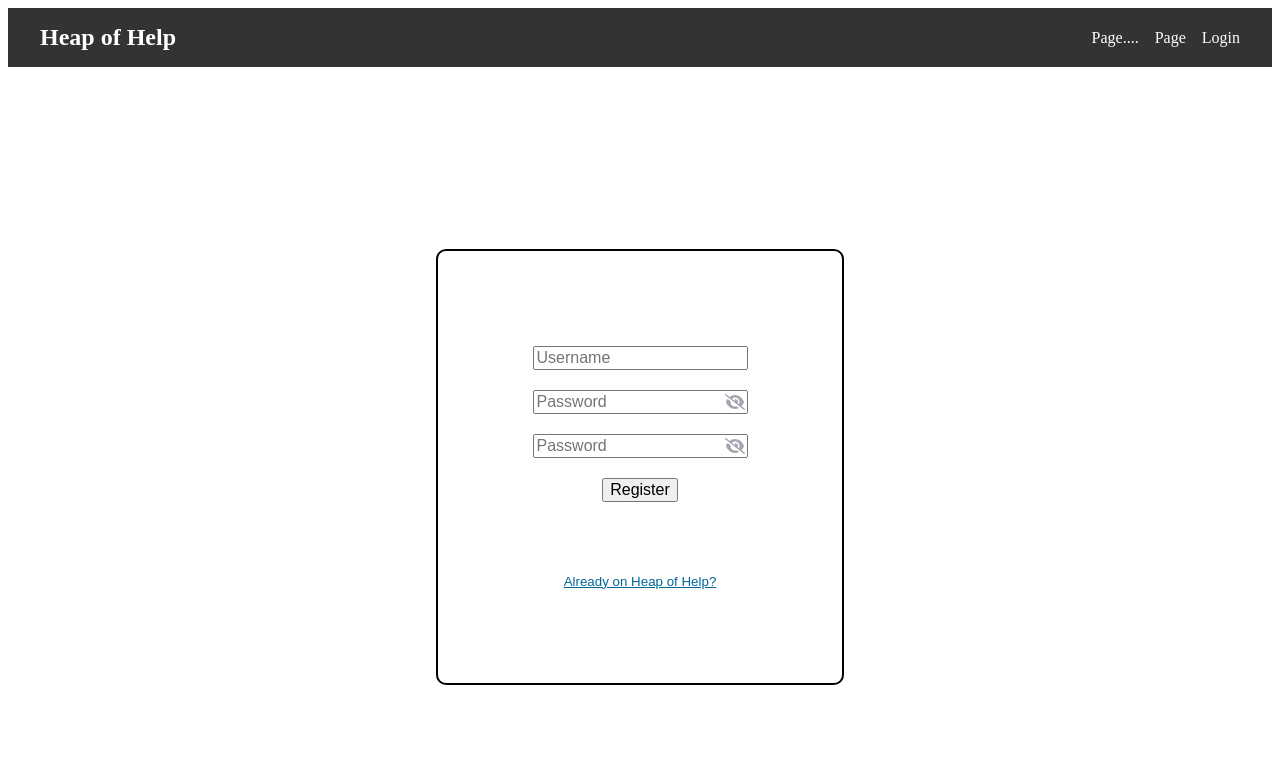
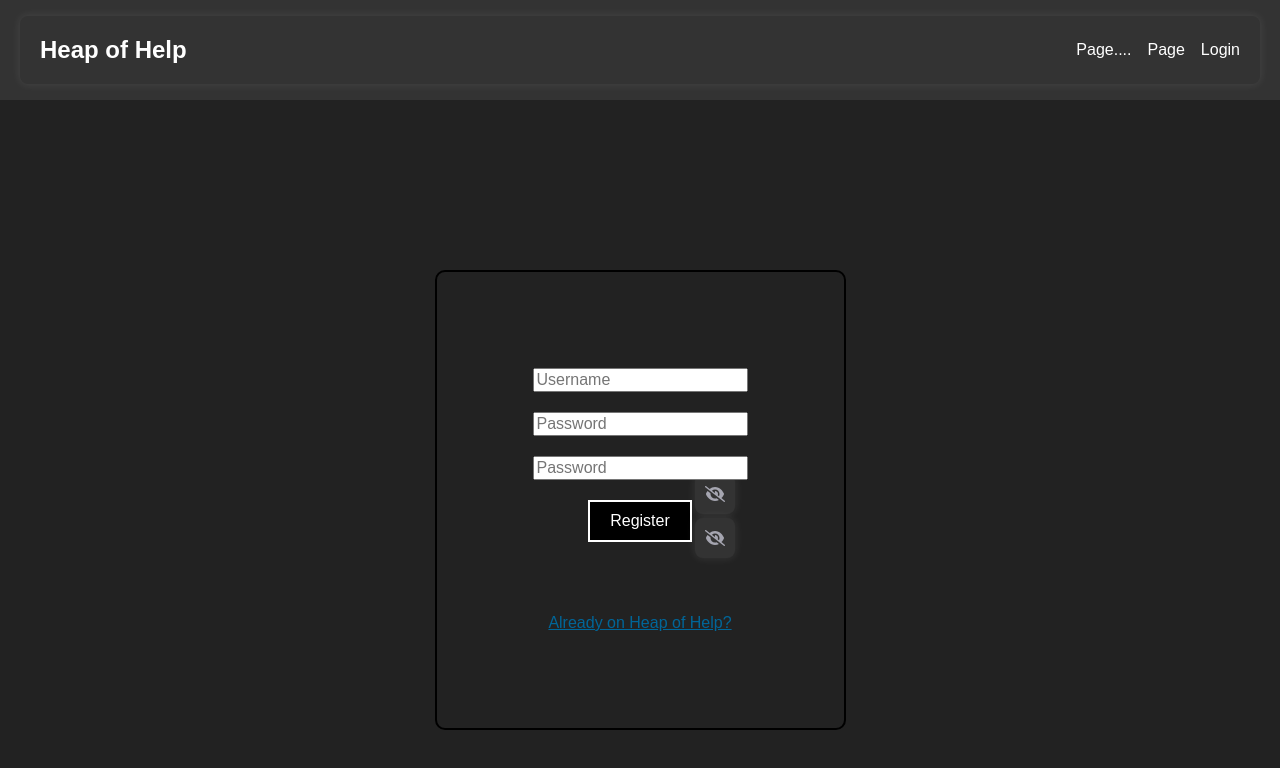
Before and after one commit to VladBagat/Heap-of-Help, a SvelteKit app: page /register in a window 1280 px wide. Shown: the top 768 px of the page. Built offline with nearby package versions, Linux system fonts and the light colour scheme.

Commit message:
Included styles.css in layout.svelte and started a monotone template for the styles of the website

```diff
--- a/src/routes/+layout.svelte
+++ b/src/routes/+layout.svelte
@@ -1,5 +1,6 @@
 <script>
     let menuOpen = false;
+    import "../styles.css";
   </script>
 
   <header class="header">
--- /dev/null
+++ b/src/styles.css
@@ -0,0 +1,59 @@
+/* Global Styles */
+body {
+    font-family: Arial, sans-serif;
+    background-color: #222;
+    color: #ddd;
+    margin: 0;
+    padding: 0;
+    text-align: center;
+}
+
+/* Links */
+a {
+    color: #ddd;
+    text-decoration: none;
+    transition: color 0.3s;
+}
+
+a:hover {
+    color: #fff;
+}
+
+/* Buttons */
+button {
+    background-color: #000;
+    color: #fff;
+    border: 2px solid #fff;
+    padding: 10px 20px;
+    font-size: 16px;
+    cursor: pointer;
+    transition: background-color 0.3s, color 0.3s;
+}
+
+button:hover {
+    background-color: #fff;
+    color: #000;
+}
+
+/* Containers */
+.container {
+    max-width: 800px;
+    margin: 50px auto;
+    padding: 20px;
+    background-color: #333;
+    border-radius: 8px;
+    box-shadow: 0 0 10px rgba(255, 255, 255, 0.1);
+}
+
+/* Header */
+h1, h2, h3 {
+    color: #fff;
+}
+
+/* Footer */
+footer {
+    margin-top: 50px;
+    padding: 20px;
+    background-color: #111;
+    color: #888;
+}
```
